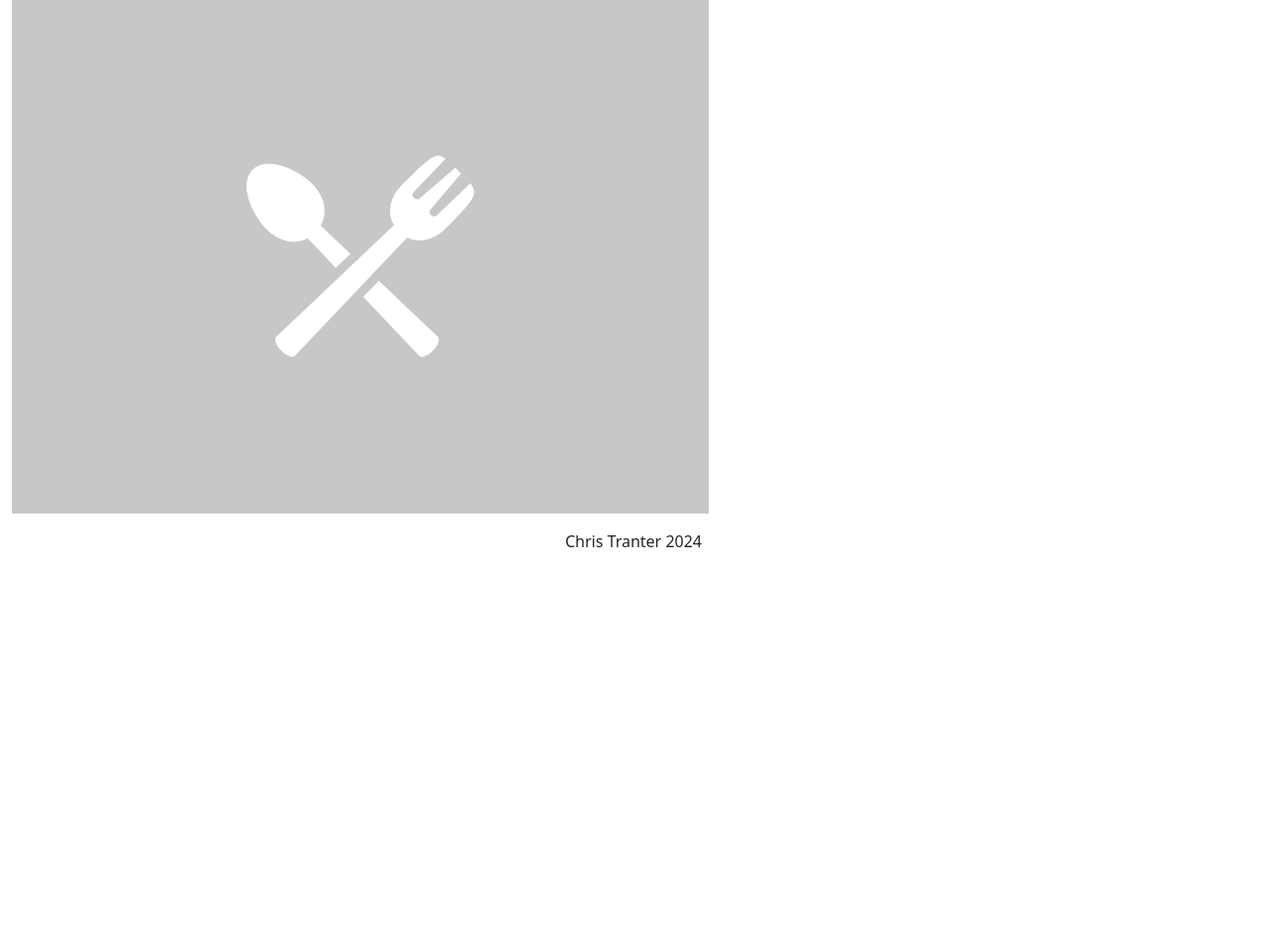
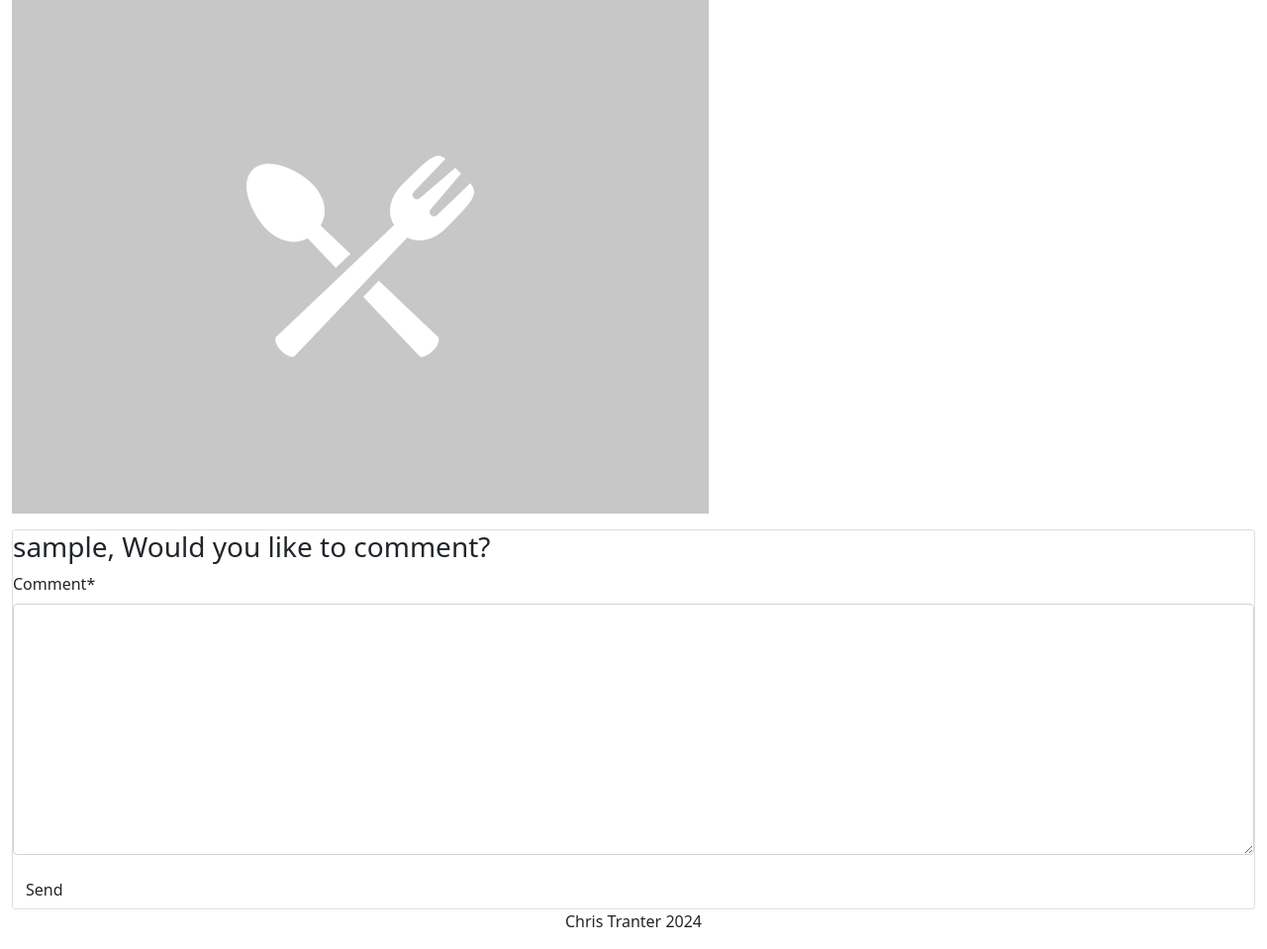
Before and after one commit to Chris-Tranter/tastethis, a Django app: template recipes/templates/recipes/recipe_detail.html in a window 1280 px wide. Shown: the part 137-1096 px from the top of the page at 99% size. Before the commit the page ends 690 px from the top, so only its background shows below. Run offline with Django 4.2, Linux system fonts and the light colour scheme; the template is opened without the code that fills it: values that come from a table or form of the project are taken from there, others are empty; the visitor is signed in with stand-in values (Sample User, id 1); some libraries are stand-ins or nearby versions.

Commit message:
logged in users can submit a comment

```diff
--- /dev/null
+++ b/recipes/forms.py
@@ -0,0 +1,8 @@
+from .models import Recipe_comment
+from django import forms
+
+
+class CommentForm(forms.ModelForm):
+    class Meta:
+        model = Recipe_comment
+        fields = ('comment',)
--- a/recipes/templates/recipes/recipe_detail.html
+++ b/recipes/templates/recipes/recipe_detail.html
@@ -1,7 +1,7 @@
 {% extends 'base.html' %}
 {% block content %}
 {% load static %}
-
+{% load crispy_forms_tags %}
 <div class="container-fluid">
     <p class="">{{ recipe.title }}, a creation by {{ recipe.author }}</p>
 </div>
@@ -28,4 +28,17 @@
   {% endfor %}
 </div>
 
+<div class="container-fluid g-0">
+    <div class="card">
+        {% if user.is_authenticated %}
+        <h3>{{ user.username }}, Would you like to comment?</h3>
+        <form id="commentForm" method="post">
+        {{ comment_form | crispy }}
+        {% csrf_token %}
+        <button type="submit" class="btn">Send</button></form></form>
+        {% else %}
+        <p>To comment, you must be logged in.</p>
+        {% endif %}
+    </div>
+</div>
 {% endblock content %}
```
Also changed, not shown: recipes/views.py (+9 -1 lines).
